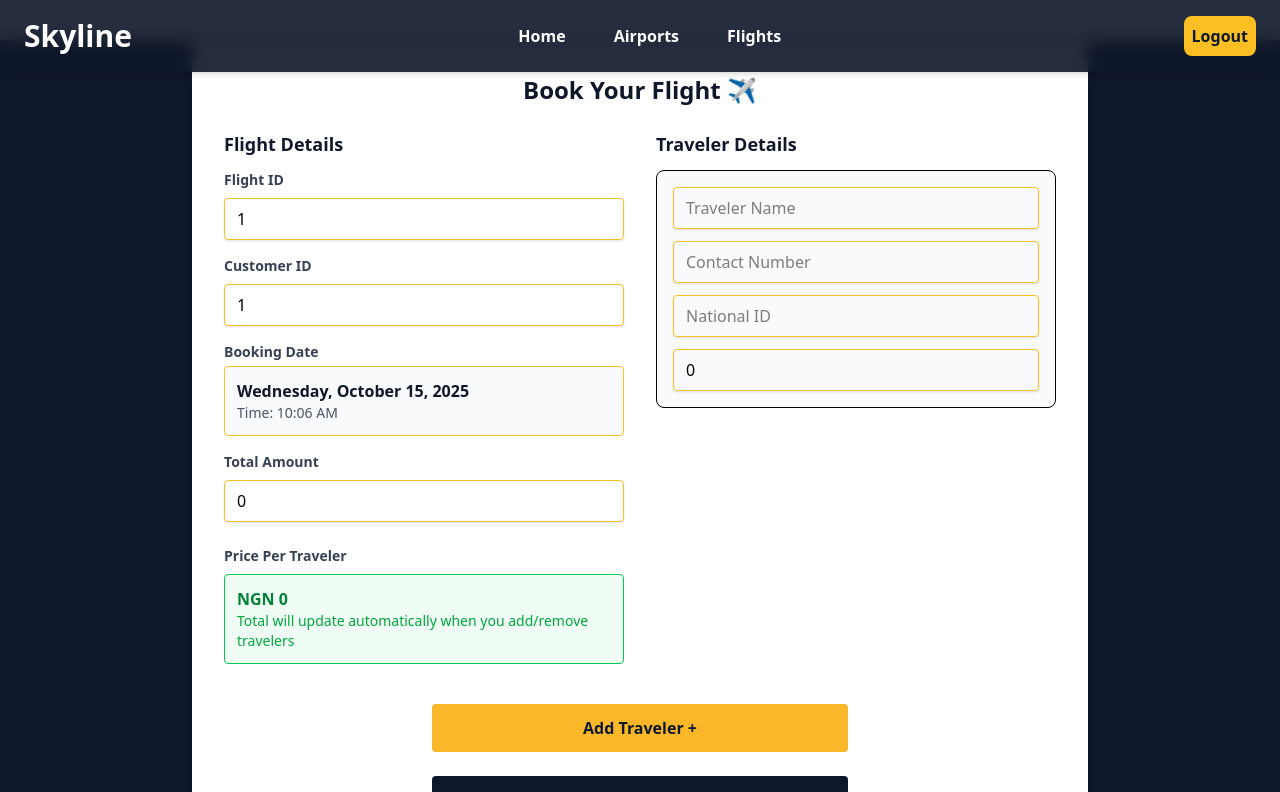
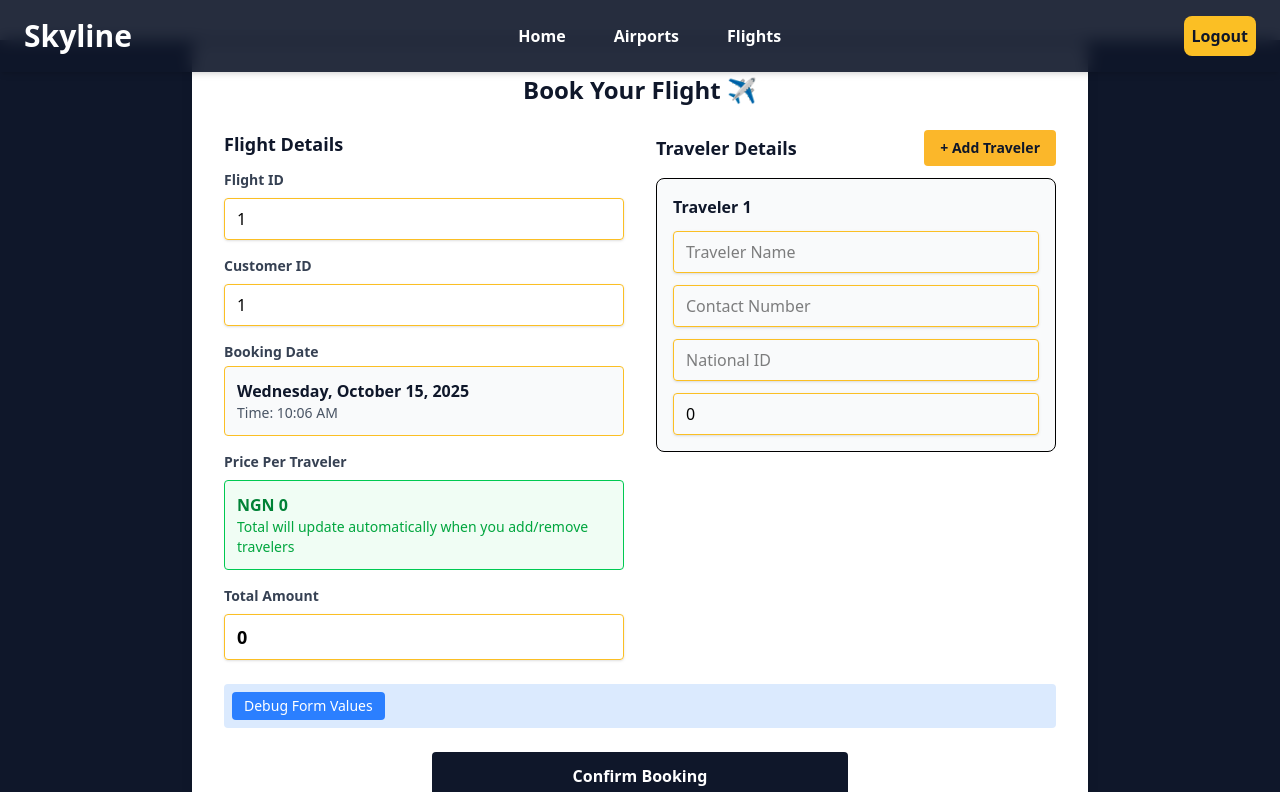
Before and after one commit to Treasure-Ojiya/flight-app, an Angular app: page /booking/1 in a window 1280 px wide. Shown: the top 792 px of the page. Built offline with nearby package versions, Linux system fonts and the light colour scheme; no server answers; sample sign-in values are in the browser's storage.

Commit message:
booking--form

```diff
--- a/src/app/pages/booking/booking.html
+++ b/src/app/pages/booking/booking.html
@@ -40,7 +40,8 @@
               readonly
             />
           </div>
-          @if(!userId){
+
+          @if (!userId) {
           <div class="mb-4 p-2 bg-yellow-100 rounded">
             <p class="text-sm text-yellow-800">
               ⚠️ No customer ID found. Please ensure you're logged in.
@@ -71,19 +72,7 @@
             </div>
           </div>
 
-          <!-- Total Amount -->
-          <div class="mb-6">
-            <label class="block text-gray-700 text-sm font-bold mb-2">
-              Total Amount
-            </label>
-            <input
-              type="number"
-              formControlName="totalAmount"
-              class="shadow border rounded w-full py-2 px-3 border-[#fbbf24]"
-              readonly
-            />
-          </div>
-
+          <!-- Price Per Traveler -->
           <div class="mb-4">
             <label class="block text-gray-700 text-sm font-bold mb-2">
               Price Per Traveler
@@ -97,18 +86,57 @@
               </p>
             </div>
           </div>
+
+          <!-- Total Amount -->
+          <div class="mb-6">
+            <label class="block text-gray-700 text-sm font-bold mb-2">
+              Total Amount
+            </label>
+            <input
+              type="number"
+              formControlName="totalAmount"
+              class="shadow border rounded w-full py-2 px-3 border-[#fbbf24] font-bold text-lg"
+              readonly
+            />
+          </div>
         </div>
 
         <!-- Right: Traveler Info -->
         <div formArrayName="FlightBookingTravelers" class="flex-1">
-          <h3 class="font-semibold text-lg mb-3 text-[#0f172a]">
-            Traveler Details
-          </h3>
+          <div class="flex justify-between items-center mb-3">
+            <h3 class="font-semibold text-lg text-[#0f172a]">
+              Traveler Details
+            </h3>
+            <button
+              type="button"
+              (click)="addTraveler()"
+              class="bg-[#fbb72a] hover:bg-[#fbb72a9a] text-[#0f172a] font-bold py-2 px-4 rounded text-sm"
+            >
+              + Add Traveler
+            </button>
+          </div>
 
+          <!-- Display all travelers -->
+          @for (traveler of travelers.controls; track i; let i = $index) {
           <div
-            [formGroupName]="0"
-            class="border rounded-lg p-4 mb-4 bg-gray-50"
+            [formGroupName]="i"
+            class="border rounded-lg p-4 mb-4 bg-gray-50 relative"
           >
+            <!-- Remove button for additional travelers -->
+            @if (i > 0) {
+            <button
+              type="button"
+              (click)="removeTraveler(i)"
+              class="absolute top-2 right-2 bg-red-500 hover:bg-red-600 text-white rounded-full w-6 h-6 flex items-center justify-center text-xs"
+            >
+              ×
+            </button>
+            }
+
+            <h4 class="font-semibold mb-3 text-[#0f172a]">
+              Traveler {{ i + 1 }}
+            </h4>
+
             <input
               type="text"
               formControlName="travelerName"
@@ -137,16 +165,18 @@
               class="shadow border rounded w-full py-2 px-3 border-[#fbbf24]"
             />
           </div>
+          }
         </div>
       </div>
 
-      <div class="mt-6 flex justify-center">
+      <!-- Debug section -->
+      <div class="mb-4 p-2 bg-blue-100 rounded">
         <button
-          type="submit"
-          (click)="addTraveler()"
-          class="w-full md:w-1/2 bg-[#fbb72a] hover:bg-[#fbb72a9a] text-[#0f172a] font-bold py-3 px-6 rounded focus:outline-none focus:shadow-outline"
+          type="button"
+          (click)="checkFormValues()"
+          class="bg-blue-500 text-white px-3 py-1 rounded text-sm"
         >
-          Add Traveler +
+          Debug Form Values
         </button>
       </div>
 
```
